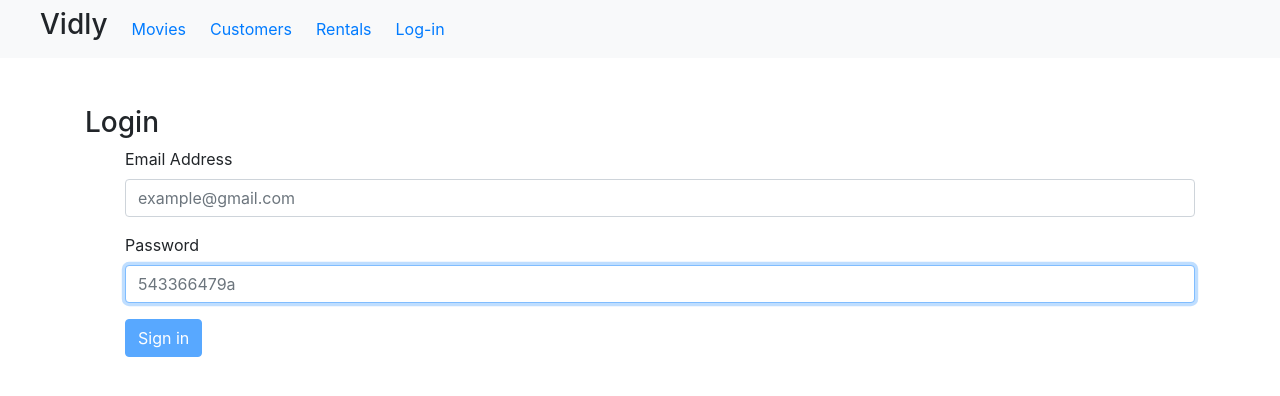
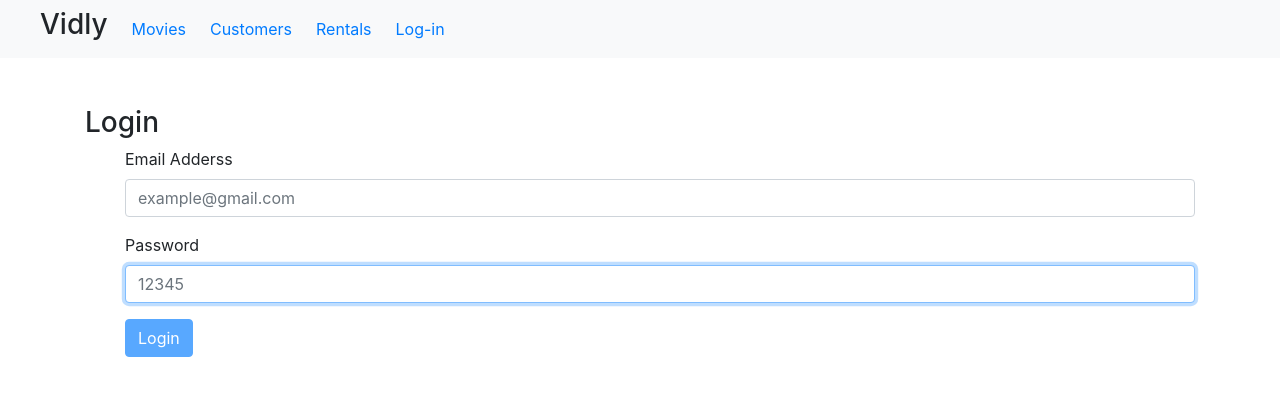
Before and after one commit to Amr-okasha/movul, a React (Create React App) app: page /log-in in a window 1280 px wide. Shown: the top 396 px of the page. Built offline with nearby package versions, Linux system fonts and the light colour scheme.

Commit message:
extract-form-input

```diff
--- /dev/null
+++ b/src/component/common/form.jsx
@@ -0,0 +1,83 @@
+import { Component } from "react";
+import joi from "joi-browser";
+import Input from "./input";
+class Form extends Component {
+  constructor(props) {
+    super(props);
+
+    this.state = {
+      data: {},
+      error: {},
+    };
+  }
+
+  validatePrperty = ({ name, value }) => {
+    const obj = { [name]: value };
+    const schema = { [name]: this.schema[name] };
+    const { error } = joi.validate(obj, schema);
+    return error ? error.details[0].message : null;
+  };
+
+  validate = () => {
+    const result = joi.validate(this.state.data, this.schema, {
+      abortEarly: false,
+    });
+    if (!result.error) return null;
+    const error = {};
+    for (let item of result.error.details) error[item.path[0]] = item.message;
+    return error;
+  };
+
+  handleChange = ({ currentTarget: input }) => {
+    const data = { ...this.state.data };
+    const error = { ...this.state.error };
+    const errorMessage = this.validatePrperty(input);
+    if (errorMessage) error[input.name] = errorMessage;
+    else delete error[input.name];
+    data[input.name] = input.value;
+    this.setState({
+      data,
+      error,
+    });
+  };
+
+  handleSubmit = (e) => {
+    e.preventDefault();
+    const error = this.validate();
+    console.log(error);
+    this.setState({
+      error: error || {},
+    });
+
+    this.doSubmit();
+  };
+
+  renderFormButton = (Label) => {
+    return (
+      <button
+        disabled={this.validate()}
+        type="submit"
+        className="btn btn-primary"
+      >
+        {Label}
+      </button>
+    );
+  };
+
+  renderInputField = (name, type, label, placeholder) => {
+    const { data } = this.state;
+    return (
+      <Input
+        onChange={this.handleChange}
+        value={data[name]}
+        type={type}
+        name={name}
+        label={label}
+        placeholder={placeholder}
+        error={this.state.error[name]}
+      />
+    );
+  };
+}
+
+export default Form;
--- a/src/component/common/input.jsx
+++ b/src/component/common/input.jsx
@@ -1,21 +1,21 @@
-import React, { Component } from "react";
+import React from "react";
 
-const Input = ({ onChange, value, type, name, label, placeholder, error }) => {
+const Input = ({ type, label, error, ...rest }) => {
   return (
     <li className="mb-3">
       <label htmlFor={type} className="form-label">
         {label}
       </label>
       <input
-        onChange={onChange}
-        value={value}
-        name={name}
+        {...rest}
+        // onChange={onChange}
+        // placeholder={placeholder}
+        // value={value}
+        // name={name}
+        type={type}
         autoFocus
-        // ref={this.username}
-        type={type}
         className="form-control"
         id={type}
-        placeholder={placeholder}
       />
       {error && <div className="alert alert-danger">{error}</div>}
     </li>
--- a/src/component/logIn.jsx
+++ b/src/component/logIn.jsx
@@ -1,96 +1,40 @@
-import React, { Component } from "react";
-import Input from "./common/input";
+import React from "react";
+
 import joi from "joi-browser";
+import Form from "./common/form";
 
-class LogIn extends Component {
+class LogIn extends Form {
   constructor(props) {
     super(props);
 
     this.state = {
-      acount: { username: "", password: "" },
+      data: { username: "", password: "" },
       error: {},
     };
   }
 
-  validatePrperty = ({ name, value }) => {
-    const obj = { [name]: value };
-    const schema = { [name]: this.schema[name] };
-    const { error } = joi.validate(obj, schema);
-    return error ? error.details[0].message : null;
-  };
-  handleChange = ({ currentTarget: input }) => {
-    const acount = { ...this.state.acount };
-    const error = { ...this.state.error };
-    const errorMessage = this.validatePrperty(input);
-    if (errorMessage) error[input.name] = errorMessage;
-    else delete error[input.name];
-    acount[input.name] = input.value;
-    this.setState({
-      acount,
-      error,
-    });
-  };
   schema = {
     username: joi.string().min(10).max(20).required().label("Username"),
     password: joi.string().min(10).max(20).required().label("Password"),
   };
-  validate = () => {
-    const result = joi.validate(this.state.acount, this.schema, {
-      abortEarly: false,
-    });
-    if (!result.error) return null;
-    const error = {};
-    for (let item of result.error.details) error[item.path[0]] = item.message;
-    return error;
-  };
 
-  // username = React.createRef();
-  handleSubmit = (e) => {
-    e.preventDefault();
-    // const username = this.username.current.value;
-    const error = this.validate();
-    console.log(error);
-    this.setState({
-      error: error || {},
-    });
-  };
-  //   componentDidMount = () => {
-  //     this.username.current.focus();
-  //   };
+  doSubmit = () => {};
+
   render() {
-    const { acount } = this.state;
     return (
       <div className="mb-3">
         <h3>Login</h3>
         <form onSubmit={this.handleSubmit}>
           <ul className=" noBu">
-            <Input
-              onChange={this.handleChange}
-              value={acount.username}
-              type="email"
-              name="username"
-              label="Email Address"
-              placeholder="example@gmail.com"
-              error={this.state.error.username}
-            />
-            <Input
-              onChange={this.handleChange}
-              value={acount.password}
-              type="password"
-              name="password"
-              label="Password"
-              placeholder="543366479a"
-              error={this.state.error.password}
-            />
-            <li className="mb-3">
-              <button
-                disabled={this.validate()}
-                type="submit"
-                className="btn btn-primary"
-              >
-                Sign in
-              </button>
-            </li>
+            {this.renderInputField(
+              "username",
+              "email",
+              "Email Adderss",
+              "example@gmail.com"
+            )}
+            {this.renderInputField("password", "password", "Password", "12345")}
+
+            <li className="mb-3">{this.renderFormButton("Login")}</li>
           </ul>
         </form>
       </div>
```
